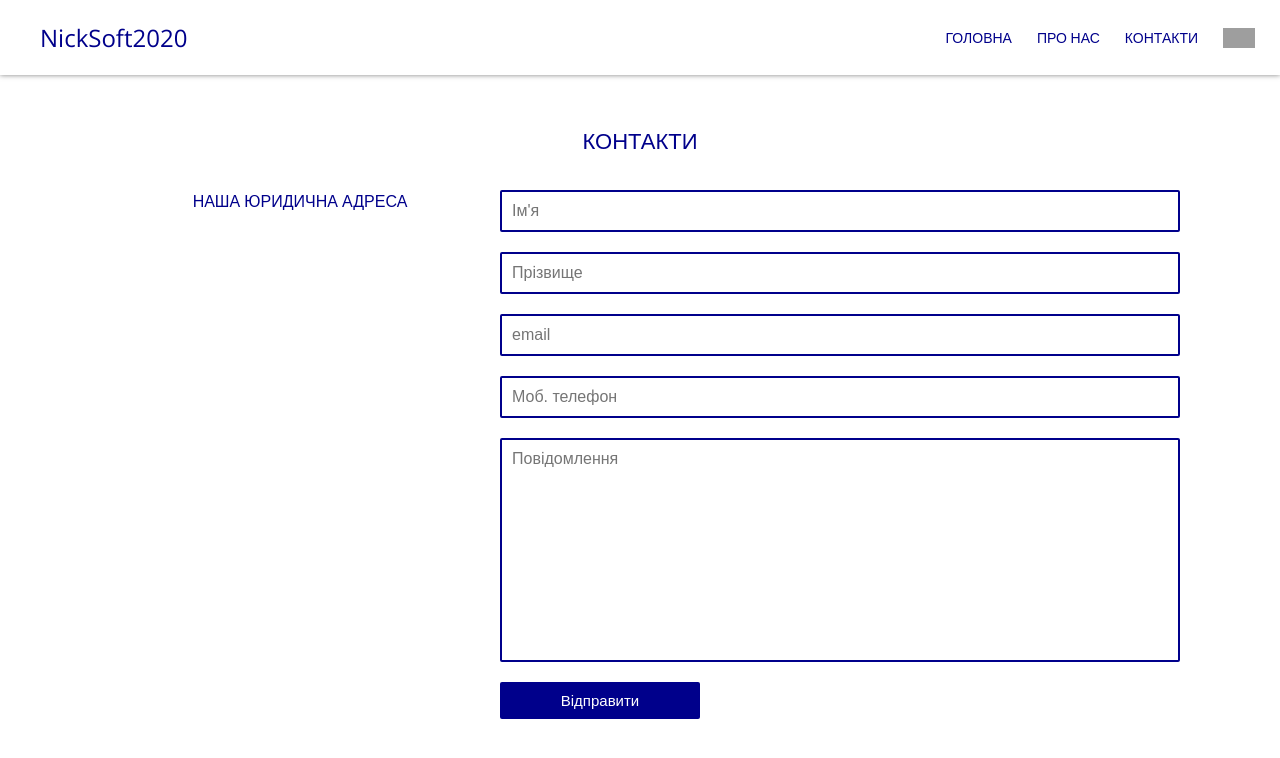
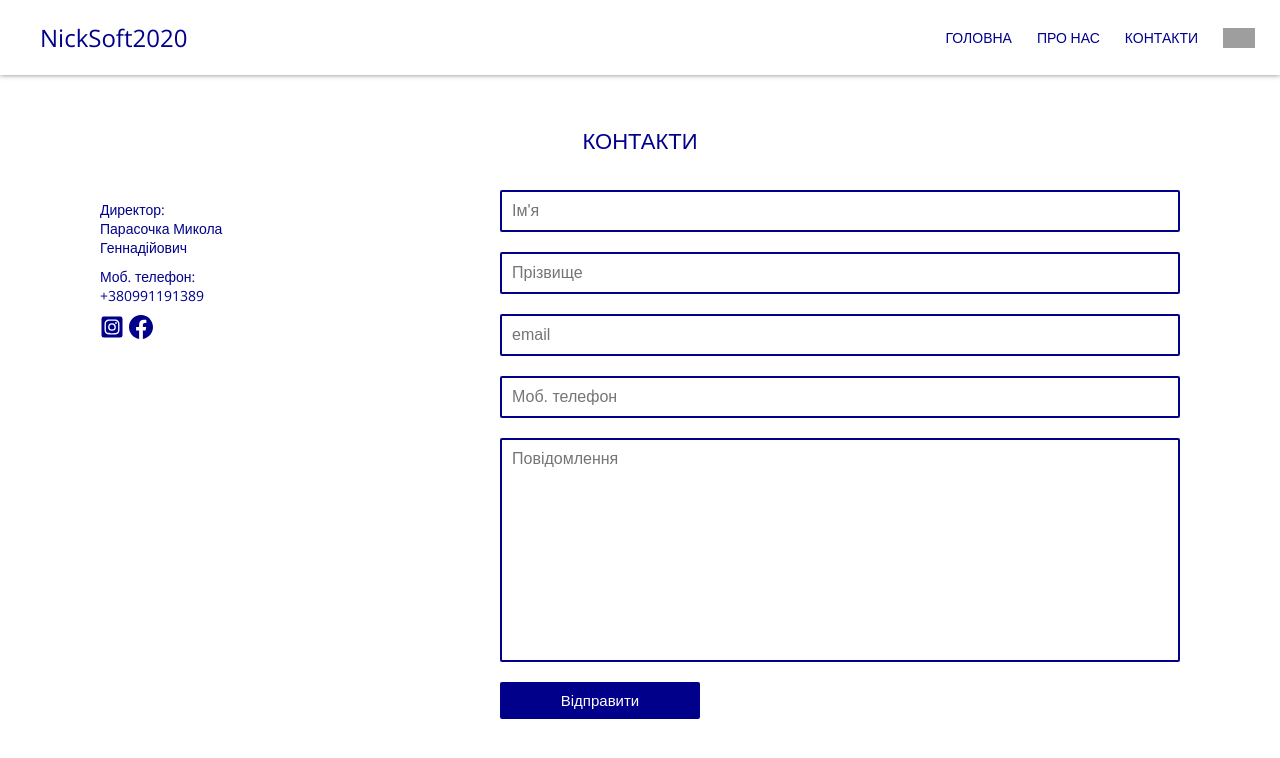
Before and after one commit to koliaparasochka/info, a React (Create React App) app in the folder webclient/: page /contacts in a window 1280 px wide. Shown: the top 758 px of the page. Built offline with nearby package versions, Linux system fonts and the light colour scheme; grey boxes are pictures that could not be loaded.

Commit message:
adds contacts data

```diff
--- a/webclient/src/components/About.js
+++ b/webclient/src/components/About.js
@@ -30,8 +30,6 @@ function About(props) {
                 </FadeInSection>
             </div>
         </div>
-
-
     )
 }
 
--- a/webclient/src/components/Contacts.js
+++ b/webclient/src/components/Contacts.js
@@ -1,5 +1,7 @@
 import React from "react";
 import { ToastContainer, toast } from 'react-toastify';
+import { FaInstagramSquare } from 'react-icons/fa';
+import { BsFacebook } from 'react-icons/bs';
 import 'react-toastify/dist/ReactToastify.css';
 
 class Contacts extends React.Component {
@@ -38,12 +40,14 @@ class Contacts extends React.Component {
                 <div className="contacts-title">{this.translate.contactsTitle}</div>
                 <div className="contacts-content">
                     <div className="address-section">
-                        <div className="address-title">{this.translate.addressTitle}</div>
-                        <div className="address">{this.translate.addressContent}</div>
                         <div className="address">{this.translate.CEO} <br/>{this.translate.CEOName}</div>
                         <div className="telephone-number">{this.translate.CEOMobilePhoneNumber}</div>
-                        <div className="address">{this.translate.logistician} <br/>{this.translate.logisticianName}</div>
-                        <div className="telephone-number">{this.translate.logisticianMobilePhoneNumber}</div>
+                        <a className="social-link" href="https://www.instagram.com/kolian.parasochka/" target="_blank">
+                            <FaInstagramSquare className="social-link-icon"/>
+                        </a>
+                        <a className="social-link" href="https://www.facebook.com/profile.php?id=100021883626970" target="_blank">
+                            <BsFacebook className="social-link-icon"/>
+                        </a>
                     </div>
                     <div className="contacts-block ">
                         <form className="contact-form">
--- a/webclient/src/index.css
+++ b/webclient/src/index.css
@@ -108,7 +108,8 @@ header .nav-links-laptop li {
   user-select: none; /* Standard syntax */
 }
 
-header .nav-links li a {
+header .nav-links li a,
+.social-link {
   text-decoration: none;
   color: inherit;
 }
@@ -284,6 +285,21 @@ header .nav-links li:hover {
 .address-section {
   color: darkblue;
   width: 400px;
+  text-align: start;
+}
+
+.social-link-icon {
+  font-size: 24px;
+  cursor: pointer;
+  transition: color 500ms ease;
+}
+
+.social-link:last-child {
+  margin-left: 5px;
+}
+
+.social-link-icon:hover {
+  color: mediumblue;
 }
 
 .address,
@@ -312,7 +328,7 @@ header .nav-links li:hover {
 }
 
 .error-text {
-  text-align: start;
+  text-align: center;
   height: 20px;
   width: 100%;
   font-size: 14px;
--- a/webclient/src/translations/translate.json
+++ b/webclient/src/translations/translate.json
@@ -25,11 +25,9 @@
         "about4":"Темою наступного проекту була логістика для одягу від складів до магазинів. Цей веб додаток допомагає підвищити ефективність продажу товарів. Дуже цікавий проект із сучасними технологіями, версії яких постійно оновлювалися. Для розробки використовувались Angular, Angular Material, ASP.NET WEB API Core, ADO.NET, MSSQL Server, Entity Framework, SignalR та Azure Services.",
         "aboutCEO":"Головою компанії є Парасочка Микола Геннадійович. У 2016 році почав навчатись в Харківському політехнічному інституті за спеціальністю 'Комп'ютерна інженерія'. Отримав диплом бакалавра в 2020 році, а 23 грудня 2021 року отримав диплом магістра. Працює у сфері комп'ютерного програмування з 2019 року як .Net розробник повного стека.",
         "contactsTitle":"КОНТАКТИ",
-        "addressTitle":"НАША ЮРИДИЧНА АДРЕСА",
-        "addressContent":"",
-        "CEO":"",
-        "CEOName": "",
-        "CEOMobilePhoneNumber":"",
+        "CEO":"Директор: ",
+        "CEOName": "Парасочка Микола Геннадійович",
+        "CEOMobilePhoneNumber":"Моб. телефон: +380991191389",
         "firstName": "Ім'я",
         "lastName": "Прізвище",
         "email": "email",
@@ -71,12 +69,11 @@
         "about2":"The development of web applications from the simplest to the most complex in scale and business logic is the main specialization of the company. The development of the server part for a website for dermatology was one of the first such projects, using ASP.NET Core 3 WEB API technologies, Dapper and MSSQL Server. The microservices architecture helped make this project modular and easy to modify in the future.",
         "about3":"The second project was for an American company that was involved in food storage and delivery. A very large project, where work was not only on the server side, but also on the client side (browser). We used ASP.NET MVC 5, ASP .NET WEB API, Angular 5, Angular Material, Dapper and onion architecture. Besides, we used Selenium and Atata frameworks to support autotests.",
         "about4":"The topic of the next project was logistics for clothes from warehouses to stores. This web application helps to increase the efficiency of the sale of goods. A very interesting project with modern technologies, the versions of which were constantly updated. We used for development Angular, Angular Material, ASP.NET WEB API Core, ADO.NET, MSSQL Server, Entity Framework, SignalR and Azure Services.",
+        "aboutCEO":"Parasochka Mykola Gennadiyovych is the head of the company. He began studying at the Kharkiv Polytechnic Institute majoring in Computer Engineering in 2016. Received a bachelor's degree in 2020, and received a master's degree on December 23, 2021. He has been working in the field of computer programming since 2019 as a .Net full-stack developer.",
         "contactsTitle":"CONTACTS",
-        "addressTitle":"OUR LEGAL ADDRESS",
-        "addressContent":"",
-        "CEO":"",
-        "CEOName": "",
-        "CEOMobilePhoneNumber":"",
+        "CEO":"Director: ",
+        "CEOName": "Parasochka Mykola Gennadiyovych",
+        "CEOMobilePhoneNumber":"Mobile phone: +380991191389",
         "firstName": "Name",
         "lastName": "Last name",
         "email": "Email",
```
